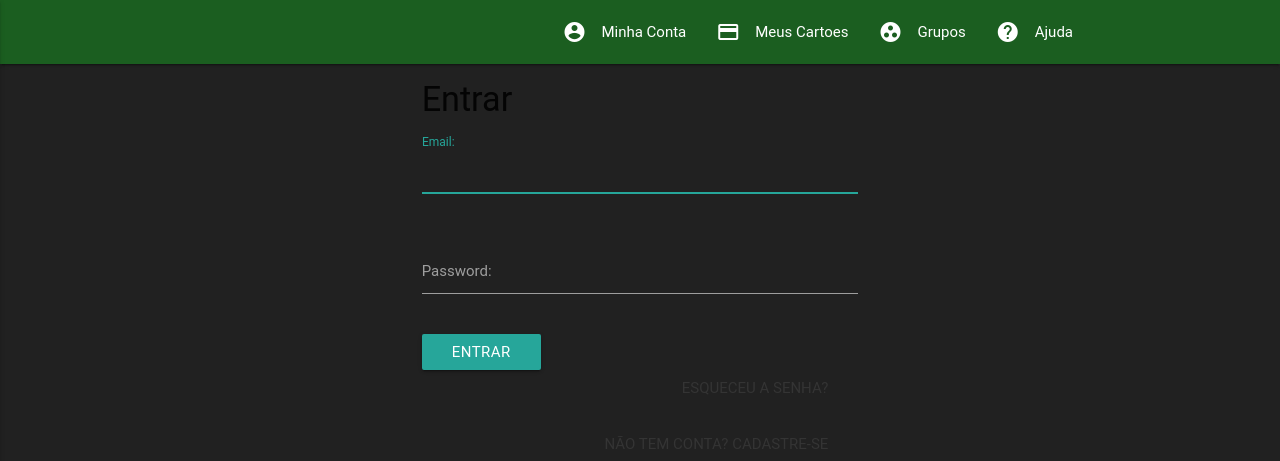
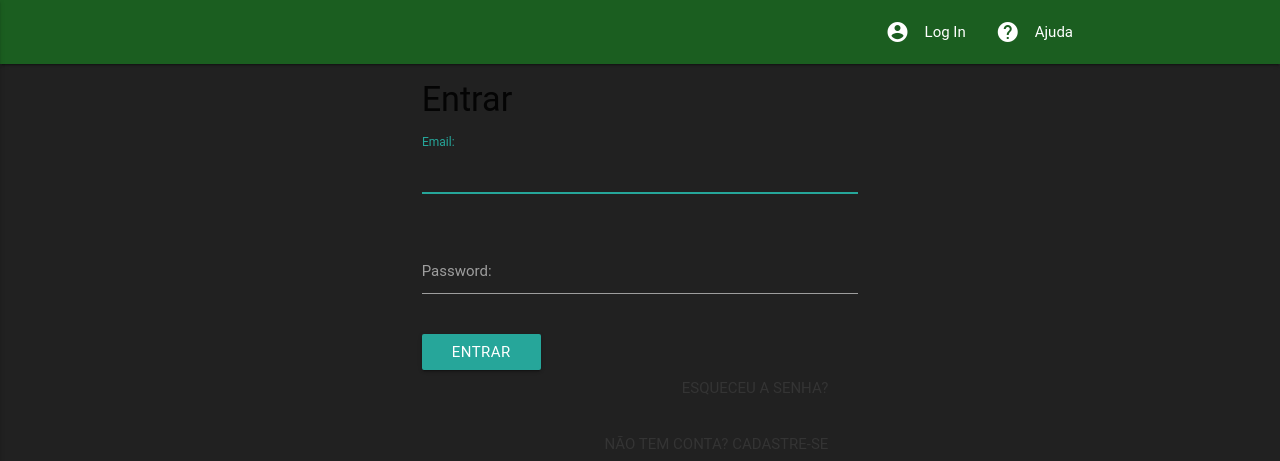
Before and after one commit to ericghlee/hackathon-nubank, a Django app: page /login/ in a window 1280 px wide. Shown: the top 461 px of the page. Run offline with Django 3.2, Linux system fonts and the light colour scheme; some libraries are stand-ins or nearby versions; some web fonts are replaced.

Commit message:
Login e Logout

```diff
--- a/website/templates/website/base.html
+++ b/website/templates/website/base.html
@@ -17,14 +17,18 @@
                 {% endblock %}
                 <a href="#" data-activates="mobile-demo" class="button-collapse"><i class="material-icons">menu</i></a>
                 <ul class="right hide-on-med-and-down">
-                    <li><a href="sass.html"><i class="material-icons left">account_circle</i>Minha Conta</a></li>
-                    <li><a href="sass.html"><i class="material-icons left">credit_card</i>Meus Cartoes</a></li>
-                    <li><a href="badges.html"><i class="material-icons left">group_work</i>Grupos</a></li>
-                    <li><a href="badges.html"><i class="material-icons left">help</i>Ajuda</a></li>
+                    {% if user.is_authenticated %}
+                        <li><a href="sass.html"><i class="material-icons left">account_circle</i>Minha Conta</a></li>
+                        <li><a href="sass.html"><i class="material-icons left">credit_card</i>Meus Cartoes</a></li>
+                        <li><a href="badges.html"><i class="material-icons left">group_work</i>Grupos</a></li>
+                        <li><a href="sass.html"><i class="material-icons left">account_circle</i>Log Out</a></li>
+                    {% else %}
+                        <li><a href="{% url "login" %}"><i class="material-icons left">account_circle</i>Log In</a></li>
+                    {% endif %}
+                    <li><a href="{% url "login" %}"><i class="material-icons left">help</i>Ajuda</a></li>
                 </ul>
             </div>
         </div>
-        </span>
         </nav>
         <ul class="side-nav" id="mobile-demo">
             <li><a href="sass.html"><i class="material-icons">account_circle</i>Minha Conta</a></li>
```
